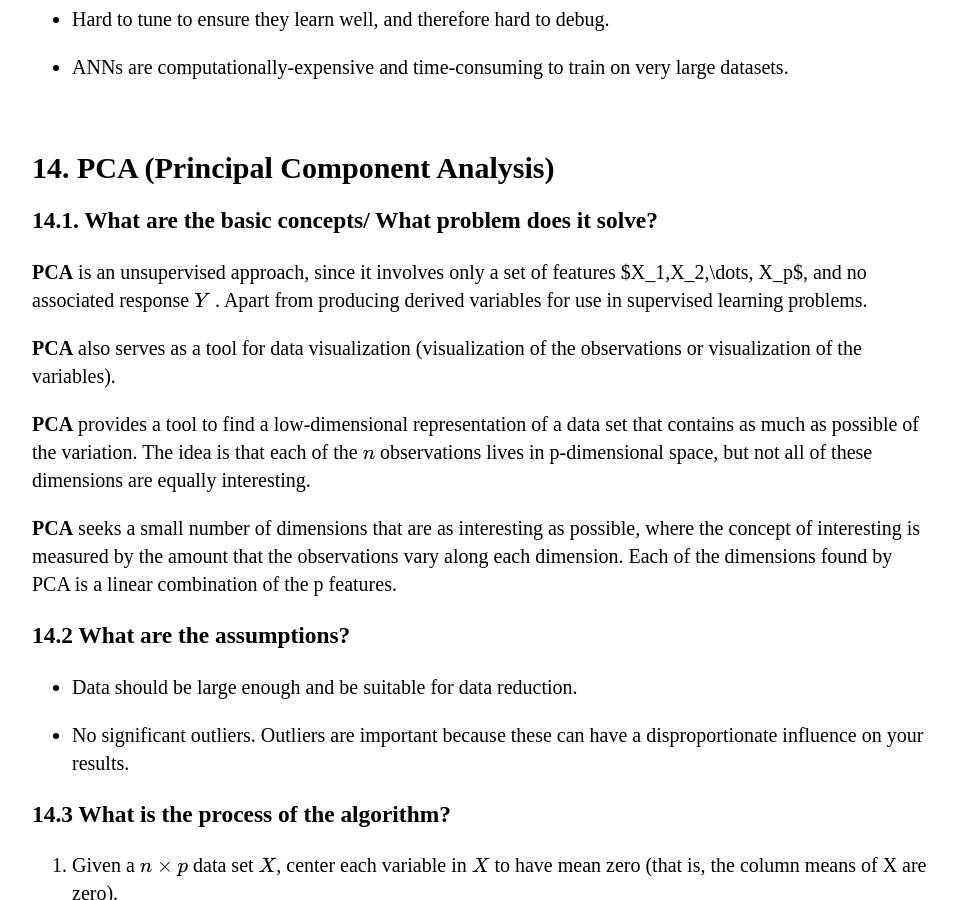
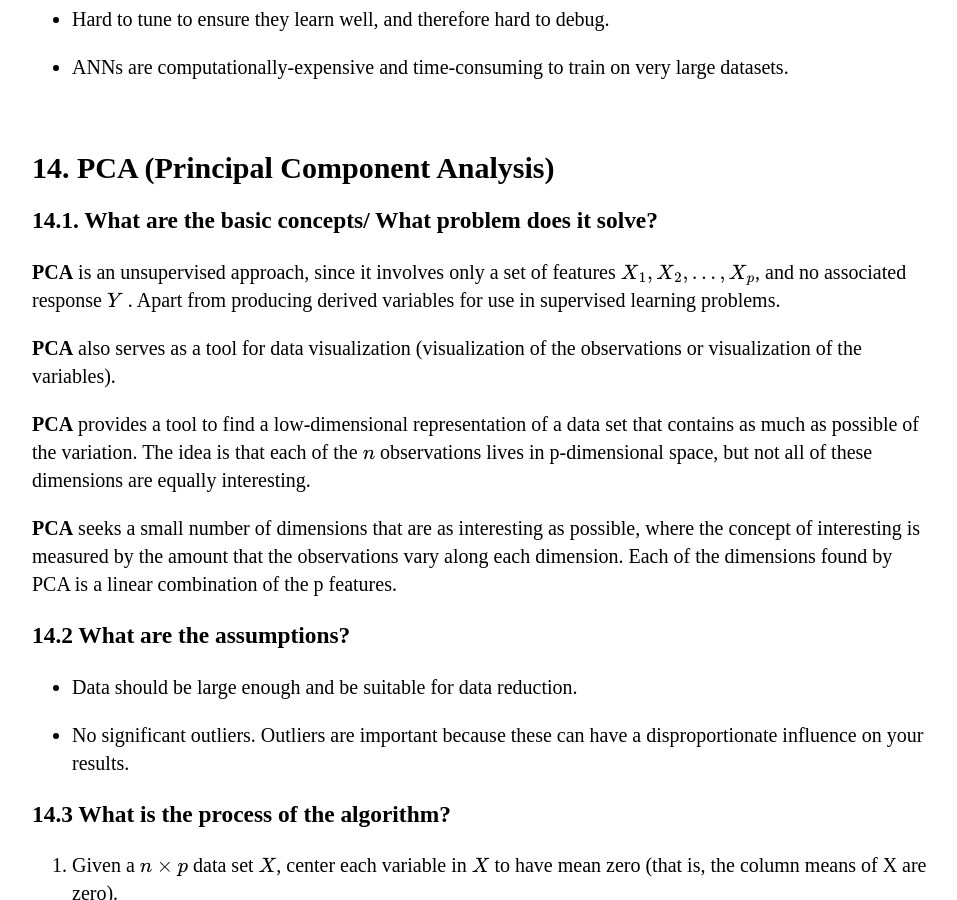
Before and after one commit to zf2169/zf2169.github.io, a Jekyll site: the page built from _posts/2019-02-05-Machine-Learning-Algorithms-Summary-II.md, in a window 1280 px wide and 900 px high, scrolled down 12118 px. Shown: the whole window, without its empty margins (160-1117 px from the left). Built offline with Jekyll 4.4.1, drawn with Linux system fonts in a browser that asks for light colours; formulas are drawn with MathJax 3.

```diff
--- a/_posts/2019-02-05-Machine-Learning-Algorithms-Summary-II.md
+++ b/_posts/2019-02-05-Machine-Learning-Algorithms-Summary-II.md
@@ -339,7 +339,7 @@ where, $$\frac{\partial}{\partial \Theta_{jk}^{(l)}} J(\Theta)= D_{ij}^{(l)}$$
 
 ## 14. PCA (Principal Component Analysis)
 ### 14.1. What are the basic concepts/ What problem does it solve?
-**PCA** is an unsupervised approach, since it involves only a set of features $X_1,X_2,\dots, X_p$, and no associated response
+**PCA** is an unsupervised approach, since it involves only a set of features $$X_1,X_2,\dots, X_p$$, and no associated response
 $$Y$$ . Apart from producing derived variables for use in supervised learning problems.
 
 **PCA** also serves as a tool for data visualization (visualization of the observations or visualization of the variables).
```
